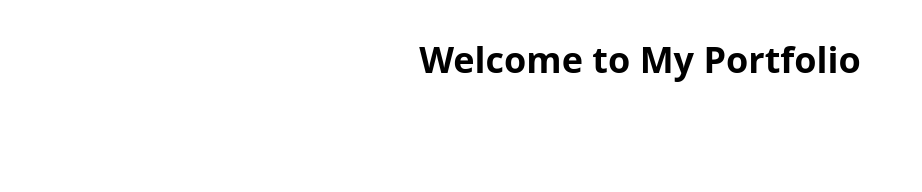
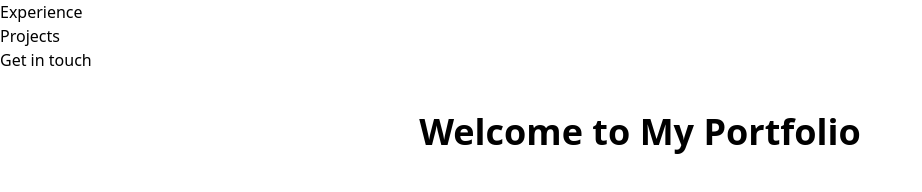
Before and after one commit to henrylin03/portfolio, an Astro site: page / in a window 1280 px wide. Shown: the whole page, without its empty margins (0-922 px from the left). Built offline with nearby package versions, Linux system fonts and the light colour scheme; Astro itself is replaced by a stand-in of ours.

Commit message:
feat(Header): create placeholder navigation links
currently only single page, but make it so that configuring the link targets and their labels are quite easy (at the top, in the codefence, of Header.astro component)

```diff
--- a/src/components/Header.astro
+++ b/src/components/Header.astro
@@ -1,3 +1,22 @@
+---
+const NAV_LINKS = [
+  { label: "Experience", href: "#experience" },
+  { label: "Projects", href: "#projects" },
+  { label: "Get in touch", href: "#contact" },
+];
 ---
 
----
+<header>
+  <div></div>
+  <nav>
+    <ul>
+      {
+        NAV_LINKS.map((link) => (
+          <li>
+            <a href={link.href}>{link.label}</a>
+          </li>
+        ))
+      }
+    </ul>
+  </nav>
+</header>
--- a/src/layouts/BaseLayout.astro
+++ b/src/layouts/BaseLayout.astro
@@ -1,5 +1,6 @@
 ---
 import "../styles/global.css";
+import Header from "@components/Header.astro";
 
 const { title } = Astro.props;
 ---
@@ -12,6 +13,7 @@ const { title } = Astro.props;
     <title>{title}</title>
   </head>
   <body>
+    <Header />
     <slot />
   </body>
 </html>
```
